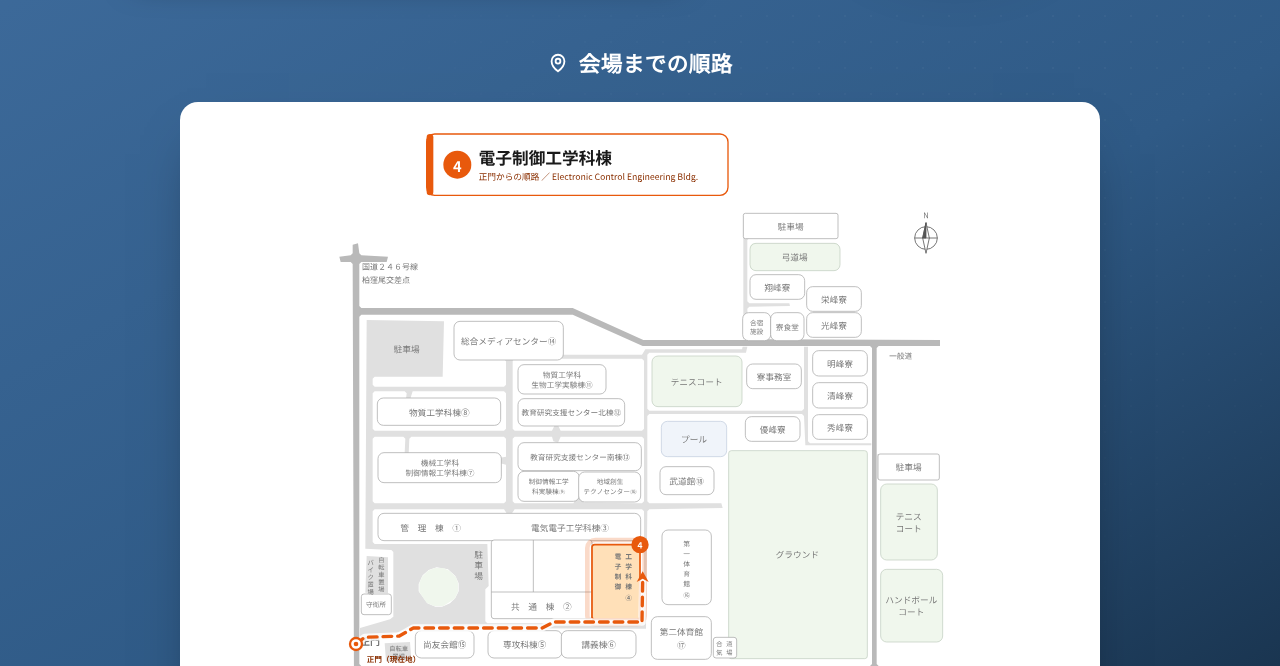
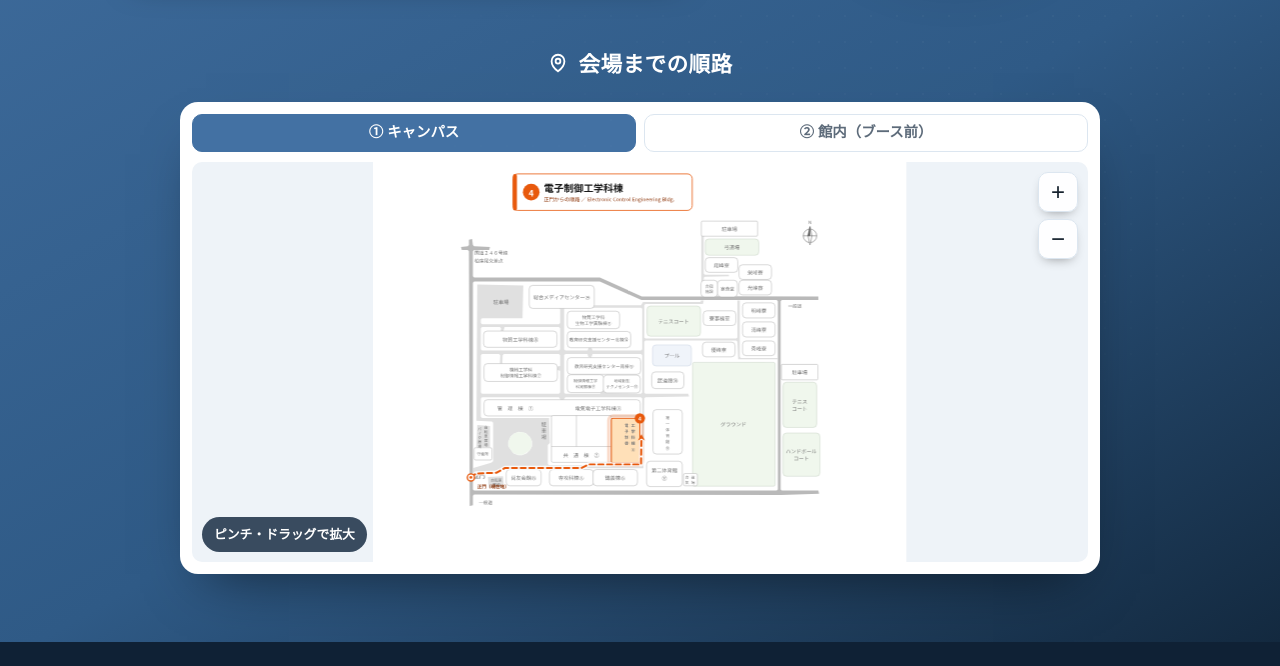
Before and after one commit to Lavimon/taka-meer, a plain HTML site: page index.html in a window 1280 px wide. Shown: the part 2210-2876 px from the top of the page. Drawn offline with Linux system fonts and the light colour scheme.

Commit message:
version 2.0

```diff
--- a/index.html
+++ b/index.html
@@ -96,7 +96,7 @@ a{color:inherit;text-decoration:none}
 
 /* BOOTH CTA */
 .booth{background:linear-gradient(150deg,var(--blue) 0%,var(--blue-deep) 60%,var(--navy-2) 100%);color:#fff;position:relative;overflow:hidden;padding:68px 0;scroll-margin-top:64px}
-.booth::before{content:"";position:absolute;inset:0;background-image:radial-gradient(rgba(255,255,255,.09) 1.4px,transparent 1.4px);background-size:26px 26px;opacity:.5;mask-image:radial-gradient(80% 90% at 80% 20%,#000,transparent 75%)}
+.booth::before{content:"";position:absolute;inset:0;pointer-events:none;background-image:radial-gradient(rgba(255,255,255,.09) 1.4px,transparent 1.4px);background-size:26px 26px;opacity:.5;mask-image:radial-gradient(80% 90% at 80% 20%,#000,transparent 75%)}
 .booth-in{position:relative;display:grid;grid-template-columns:1fr .72fr;gap:48px;align-items:center}
 .booth-in>*{min-width:0}
 .booth .tag{font-family:var(--latin);font-size:.78rem;font-weight:700;letter-spacing:.22em;color:#cfe2f4;text-transform:uppercase}
@@ -113,16 +113,20 @@ a{color:inherit;text-decoration:none}
 .br-title{display:flex;align-items:center;justify-content:center;gap:9px;color:#fff;font-weight:800;font-size:1.35rem;letter-spacing:.02em;margin-bottom:20px}
 .br-title svg{flex:none}
 .booth-map{max-width:920px;margin:0 auto;background:#fff;border-radius:18px;padding:12px;box-shadow:0 26px 54px -26px rgba(0,0,0,.55)}
-.booth-map img{width:100%;height:auto;display:block;border-radius:10px}
-.map-btn{display:block;width:100%;padding:0;border:0;background:none;cursor:zoom-in;position:relative;border-radius:10px}
-.map-btn:focus-visible{outline:3px solid var(--blue-2);outline-offset:3px}
-.map-zoom{position:absolute;right:10px;bottom:10px;width:38px;height:38px;border-radius:10px;background:rgba(20,40,66,.85);color:#fff;display:flex;align-items:center;justify-content:center;pointer-events:none;box-shadow:0 6px 14px -6px rgba(0,0,0,.5);transition:.2s}
-.map-btn:hover .map-zoom{background:var(--blue)}
-.lightbox{position:fixed;inset:0;z-index:100;background:rgba(8,18,30,.92);display:flex;align-items:center;justify-content:center;padding:24px;cursor:zoom-out}
-.lightbox[hidden]{display:none}
-.lightbox img{max-width:100%;max-height:100%;width:auto;height:auto;border-radius:8px;background:#fff;box-shadow:0 24px 70px rgba(0,0,0,.6)}
-.lb-close{position:absolute;top:14px;right:16px;width:46px;height:46px;border:0;border-radius:50%;background:rgba(255,255,255,.16);color:#fff;font-size:1.7rem;line-height:1;cursor:pointer;display:flex;align-items:center;justify-content:center;transition:.2s}
-.lb-close:hover{background:rgba(255,255,255,.3)}
+.map-tabs{display:flex;gap:8px;margin-bottom:10px}
+.map-tab{flex:1;padding:9px 8px;border:0.5px solid var(--line);background:#fff;border-radius:10px;font-weight:700;font-size:.9rem;color:var(--muted);cursor:pointer;transition:.15s;line-height:1.2}
+.map-tab:hover{border-color:var(--blue);color:var(--blue-deep)}
+.map-tab.is-active{background:var(--blue);color:#fff;border-color:var(--blue)}
+.mapzoom{position:relative;overflow:hidden;border-radius:10px;background:#eef3f8;height:400px;touch-action:none;cursor:grab;user-select:none}
+.mapzoom.grabbing{cursor:grabbing}
+.mapzoom-pane{position:absolute;top:0;left:0;width:100%;transform-origin:0 0;will-change:transform}
+.mapzoom-pane img{width:100%;height:auto;display:block;pointer-events:none;-webkit-user-drag:none}
+.mapzoom-ctrl{position:absolute;top:10px;right:10px;display:flex;flex-direction:column;gap:7px;z-index:3}
+.mapzoom-ctrl button{width:40px;height:40px;border:0.5px solid var(--line);background:rgba(255,255,255,.96);border-radius:10px;font-size:1.5rem;line-height:1;color:var(--ink);cursor:pointer;display:flex;align-items:center;justify-content:center;box-shadow:0 5px 12px -6px rgba(0,0,0,.45);transition:.15s}
+.mapzoom-ctrl button:hover{background:#fff;border-color:var(--blue)}
+.mapzoom-ctrl button:active{transform:scale(.94)}
+.mapzoom-hint{position:absolute;left:10px;bottom:10px;display:inline-flex;align-items:center;gap:6px;background:rgba(18,38,62,.82);color:#fff;font-size:.8rem;font-weight:600;padding:6px 12px;border-radius:999px;pointer-events:none;z-index:3;transition:opacity .3s}
+.mapzoom.zoomed .mapzoom-hint{opacity:0}
 
 /* MEMBERS */
 .members{background:var(--bg-soft);padding:82px 0 92px}
@@ -175,6 +179,8 @@ a{color:inherit;text-decoration:none}
   .booth-route{margin-top:24px}
   .br-title{font-size:1.14rem;margin-bottom:10px}
   .booth-map{padding:8px;border-radius:14px}
+  .mapzoom{height:240px}
+  .map-tab{font-size:.84rem;padding:8px 6px}
   .hrow{gap:14px;padding:17px 2px}
   .hnum{font-size:1.9rem;min-width:40px}
   .hbody h3{font-size:1.12rem;gap:9px}
@@ -300,10 +306,20 @@ a{color:inherit;text-decoration:none}
         会場までの順路
       </div>
       <div class="booth-map">
-        <button class="map-btn" type="button" aria-label="順路マップを拡大表示" onclick="openMap()">
-          <img src="assets/campusmap.svg" alt="正門から電子制御工学科棟④までの順路マップ">
-          <span class="map-zoom" aria-hidden="true"><svg width="20" height="20" viewBox="0 0 24 24" fill="none" stroke="#fff" stroke-width="2" stroke-linecap="round"><circle cx="11" cy="11" r="7"/><path d="M21 21l-4.3-4.3M11 8v6M8 11h6"/></svg></span>
-        </button>
+        <div class="map-tabs" role="tablist">
+          <button class="map-tab is-active" type="button" data-map="campus">① キャンパス</button>
+          <button class="map-tab" type="button" data-map="floor">② 館内（ブース前）</button>
+        </div>
+        <div class="mapzoom" id="mapzoom">
+          <div class="mapzoom-pane" id="mapzoomPane">
+            <img src="assets/campusmap.svg" alt="正門から電子制御工学科棟④までの順路マップ" draggable="false">
+          </div>
+          <div class="mapzoom-ctrl">
+            <button type="button" aria-label="地図を拡大" data-zoom="in">+</button>
+            <button type="button" aria-label="地図を縮小" data-zoom="out">−</button>
+          </div>
+          <span class="mapzoom-hint" aria-hidden="true">ピンチ・ドラッグで拡大</span>
+        </div>
       </div>
     </div>
   </div>
@@ -319,11 +335,6 @@ a{color:inherit;text-decoration:none}
   </div>
 </footer>
 
-<div class="lightbox" id="mapLightbox" hidden onclick="closeMap()">
-  <button class="lb-close" type="button" aria-label="閉じる" onclick="closeMap()">&times;</button>
-  <img src="assets/campusmap.svg" alt="正門から電子制御工学科棟④までの順路マップ（拡大）">
-</div>
-
 <script>
 (function(){
   var io=new IntersectionObserver(function(entries){
@@ -331,10 +342,30 @@ a{color:inherit;text-decoration:none}
   },{threshold:.16,rootMargin:'0px 0px -40px 0px'});
   document.querySelectorAll('.reveal').forEach(function(el){io.observe(el);});
 
-  var lb=document.getElementById('mapLightbox');
-  window.openMap=function(){lb.hidden=false;document.body.style.overflow='hidden';};
-  window.closeMap=function(){lb.hidden=true;document.body.style.overflow='';};
-  document.addEventListener('keydown',function(e){ if(e.key==='Escape'&&!lb.hidden){window.closeMap();} });
+  var vp=document.getElementById('mapzoom'), pane=document.getElementById('mapzoomPane');
+  if(vp&&pane){
+    var img=pane.querySelector('img');
+    var MAPS={campus:{src:'assets/campusmap.svg',ar:1344/1008,alt:'正門から電子制御工学科棟④までの順路マップ',init:1},floor:{src:'assets/floormap.png',ar:2304/4529,alt:'館内の順路マップ（ブース前）',init:2}};
+    var curAR=MAPS.campus.ar, scale=1, tx=0, ty=0, minS=1, maxS=6, rafId=null;
+    function fitW(){ return Math.min(vp.clientWidth, vp.clientHeight*curAR); }
+    function pdim(){ var pw=fitW()*scale; return {pw:pw, ph:pw/curAR}; }
+    function render(){ rafId=null; pane.style.width=(fitW()*scale)+'px'; pane.style.transform='translate('+tx+'px,'+ty+'px)'; vp.classList.toggle('zoomed', scale>1.02); }
+    function req(){ if(!rafId){ rafId=requestAnimationFrame(render); } }
+    function clamp(){ var W=vp.clientWidth,H=vp.clientHeight,d=pdim(); if(d.pw<=W){tx=(W-d.pw)/2;}else{tx=Math.min(0,Math.max(W-d.pw,tx));} if(d.ph<=H){ty=(H-d.ph)/2;}else{ty=Math.min(0,Math.max(H-d.ph,ty));} }
+    function zoomAt(cx,cy,ns){ ns=Math.max(minS,Math.min(maxS,ns)); var r=vp.getBoundingClientRect(),ox=cx-r.left,oy=cy-r.top,d=pdim(); var fx=d.pw?(ox-tx)/d.pw:0, fy=d.ph?(oy-ty)/d.ph:0; scale=ns; var npw=fitW()*scale, nph=npw/curAR; tx=ox-fx*npw; ty=oy-fy*nph; clamp(); req(); }
+    function setMap(m){ if(!MAPS[m])return; img.src=MAPS[m].src; img.alt=MAPS[m].alt; curAR=MAPS[m].ar; scale=MAPS[m].init||1; var W=vp.clientWidth,H=vp.clientHeight,pw=fitW()*scale; tx=(W-pw)/2; ty=(H-pw/curAR)/2; clamp(); render(); }
+    document.querySelectorAll('.map-tab').forEach(function(b){ b.addEventListener('click',function(){ document.querySelectorAll('.map-tab').forEach(function(x){ x.classList.toggle('is-active', x===b); }); setMap(b.getAttribute('data-map')); }); });
+    vp.querySelectorAll('[data-zoom]').forEach(function(b){ b.addEventListener('click',function(e){ e.preventDefault(); var r=vp.getBoundingClientRect(); zoomAt(r.left+r.width/2, r.top+r.height/2, scale*(b.getAttribute('data-zoom')==='in'?1.7:1/1.7)); }); });
+    vp.addEventListener('dblclick',function(e){ e.preventDefault(); zoomAt(e.clientX,e.clientY, scale>1?minS:2.5); });
+    var pts=new Map(), pinchStart=0, scaleStart=1;
+    function d2(a,b){return Math.hypot(a.x-b.x,a.y-b.y);}
+    vp.addEventListener('pointerdown',function(e){ if(e.target.closest('[data-zoom]'))return; vp.setPointerCapture(e.pointerId); pts.set(e.pointerId,{x:e.clientX,y:e.clientY}); if(pts.size===2){var a=Array.from(pts.values());pinchStart=d2(a[0],a[1]);scaleStart=scale;} vp.classList.add('grabbing'); });
+    vp.addEventListener('pointermove',function(e){ if(!pts.has(e.pointerId))return; var prev=pts.get(e.pointerId), cur={x:e.clientX,y:e.clientY}; pts.set(e.pointerId,cur); var arr=Array.from(pts.values()); if(arr.length>=2){ var d=d2(arr[0],arr[1]); if(pinchStart){ zoomAt((arr[0].x+arr[1].x)/2,(arr[0].y+arr[1].y)/2, scaleStart*(d/pinchStart)); } } else { var dx=cur.x-prev.x, dy=cur.y-prev.y, W=vp.clientWidth,H=vp.clientHeight,s=pdim(); if(s.pw>W+1||s.ph>H+1){ tx+=dx; ty+=dy; clamp(); req(); } else { window.scrollBy(0,-dy); } } });
+    function up(e){ pts.delete(e.pointerId); if(pts.size<2)pinchStart=0; if(pts.size===0)vp.classList.remove('grabbing'); }
+    vp.addEventListener('pointerup',up); vp.addEventListener('pointercancel',up);
+    window.addEventListener('resize',function(){ clamp(); req(); });
+    clamp(); render();
+  }
 })();
 </script>
 </body>
```
